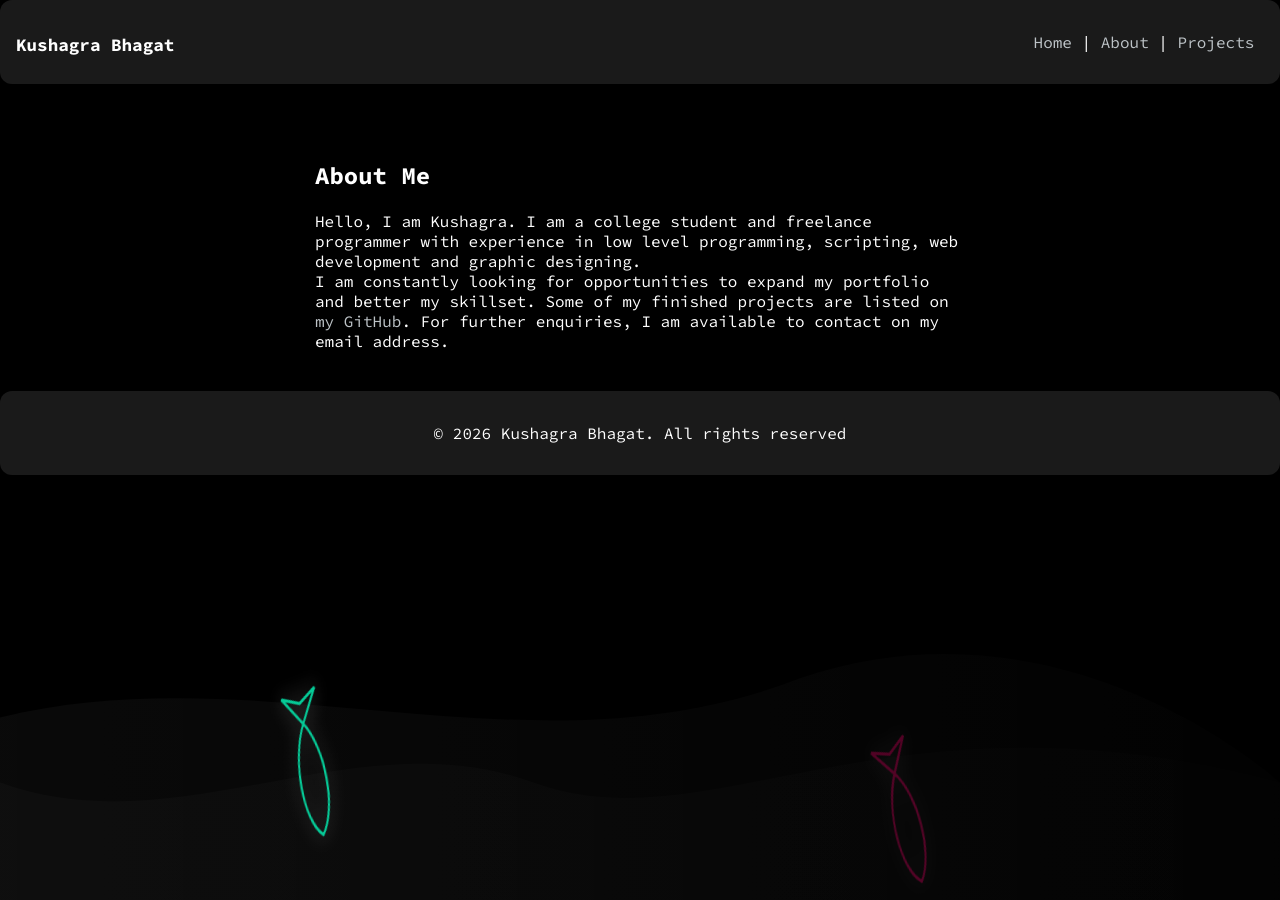
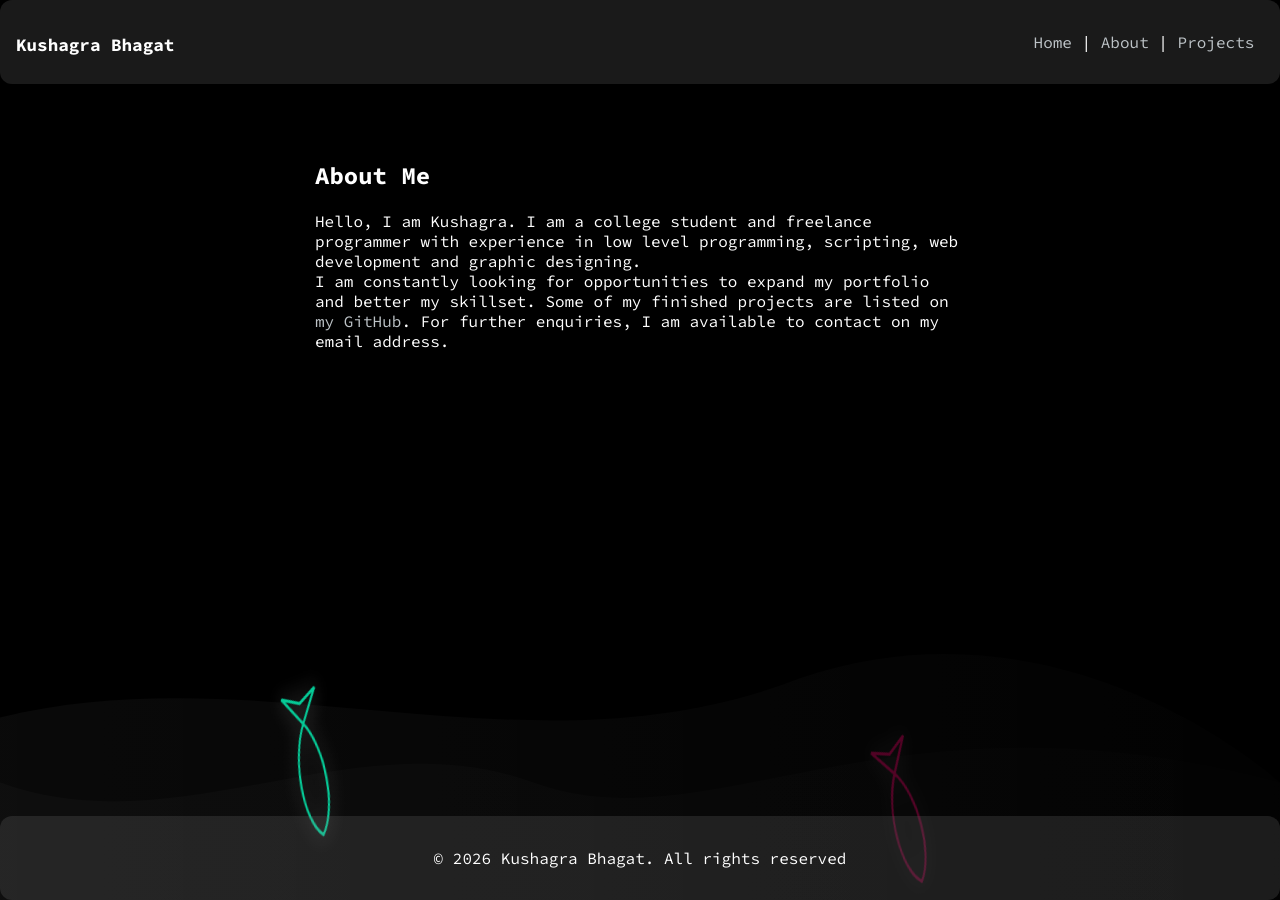
Before and after one commit to kuwushagra/kuwushagra.github.io, a Jekyll site: the page built from index.html, in a window 1280 px wide. Built offline with Jekyll 4.4.1, drawn with Linux system fonts in a browser that asks for light colours; some web fonts are replaced; a style sheet for code colours, icons or effects is not loaded.

Commit message:
Update default.html

```diff
--- a/_layouts/default.html
+++ b/_layouts/default.html
@@ -17,7 +17,21 @@ html, body {
   color: white;
 }
 
-main { flex: 1; }
+body {
+  margin: 0;
+  min-height: 100vh;
+  display: flex;
+  flex-direction: column;
+  background: black;
+}
+
+main {
+  flex: 1;
+}
+
+footer {
+  margin-top: auto;
+}
 
 a { color: #bdc3c7; text-decoration: none; }
 a:hover { color: #ffffff; text-shadow: 0 0 1px rgba(255, 255, 255, 0.8); }
```
